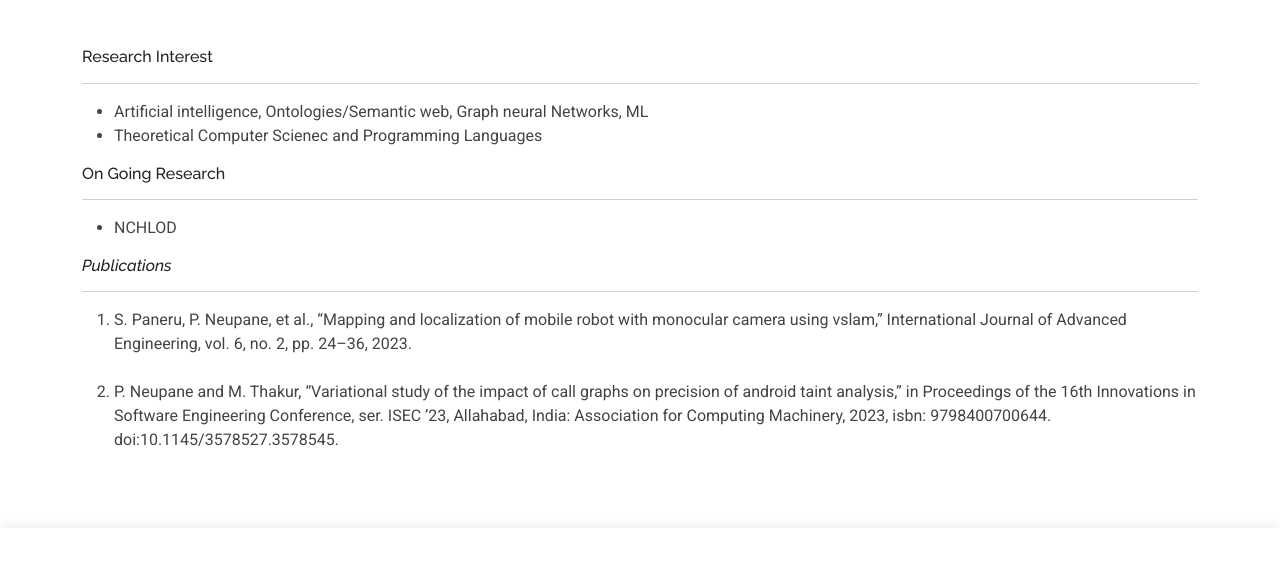
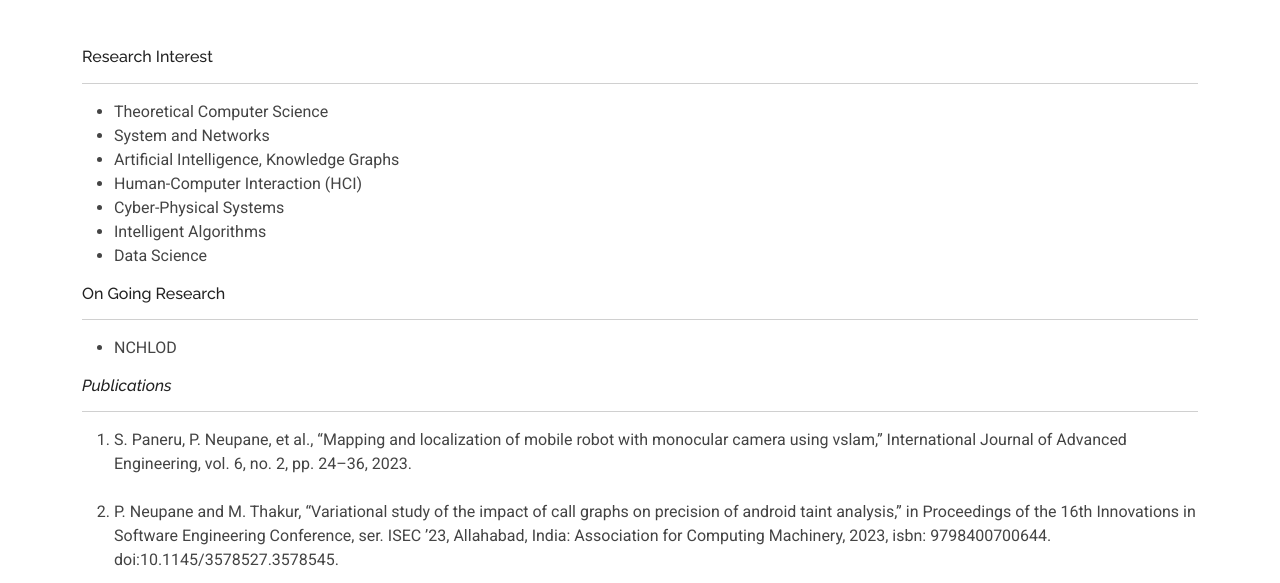
Before and after one commit to neupaneprakash/neupaneprakash.github.io, a plain HTML site: page research.html in a window 1280 px wide. Shown: the part 217-800 px from the top of the page. Drawn offline with Linux system fonts and the light colour scheme.

Commit message:
Update research.html

```diff
--- a/research.html
+++ b/research.html
@@ -80,9 +80,15 @@
             <div class="row gy-4">
               <div class="col-12 icon-box position-relative">
                 <ul>
-                  <li>Artificial intelligence, Ontologies/Semantic web, Graph neural Networks, ML</li>
-                  <li>Theoretical Computer Scienec and Programming Languages</li>
-                </ul>
+  <li>Theoretical Computer Science</li>
+  <li>System and Networks</li>
+  <li>Artificial Intelligence, Knowledge Graphs</li>
+  <li>Human-Computer Interaction (HCI)</li>
+  <li>Cyber-Physical Systems</li>
+  <li>Intelligent Algorithms</li>
+  <li>Data Science</li>
+</ul>
+
               </div><!-- Icon-Box -->
             </div>
 
```
